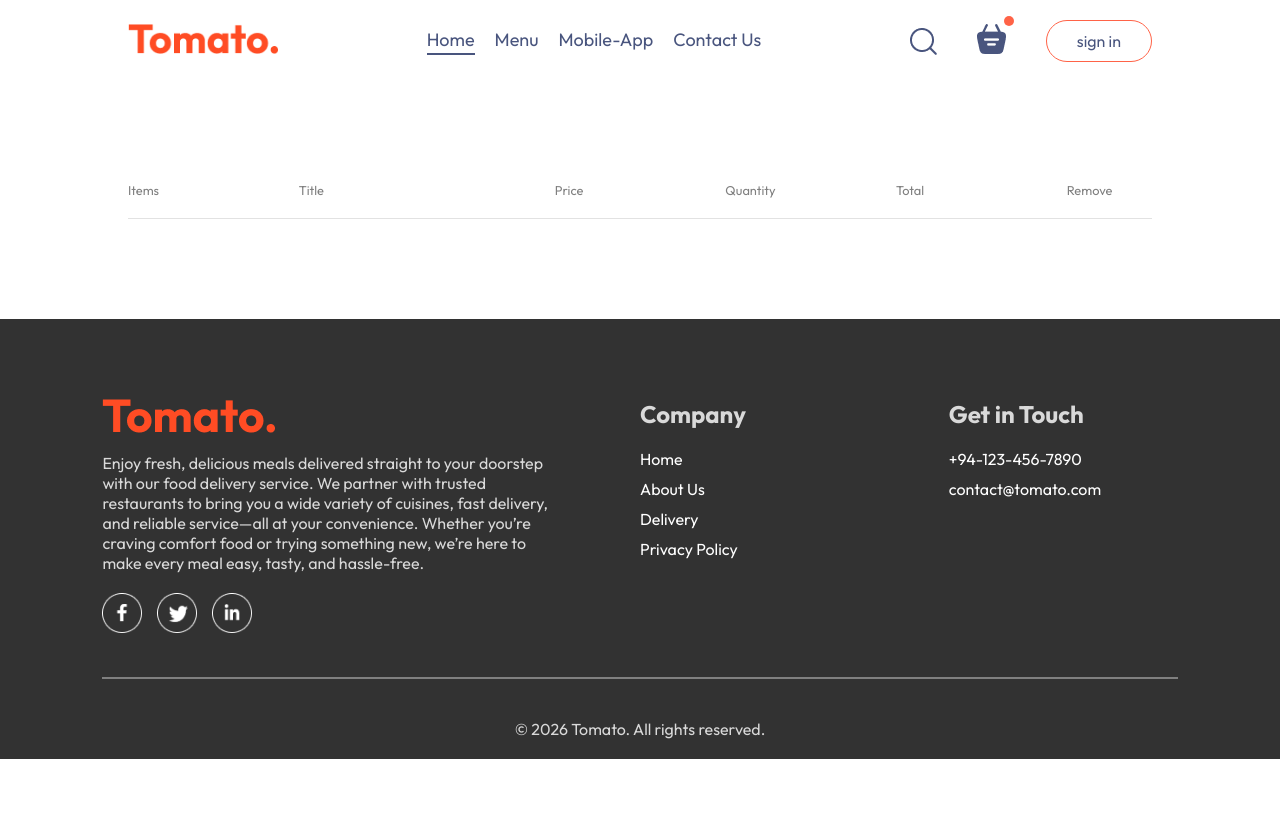
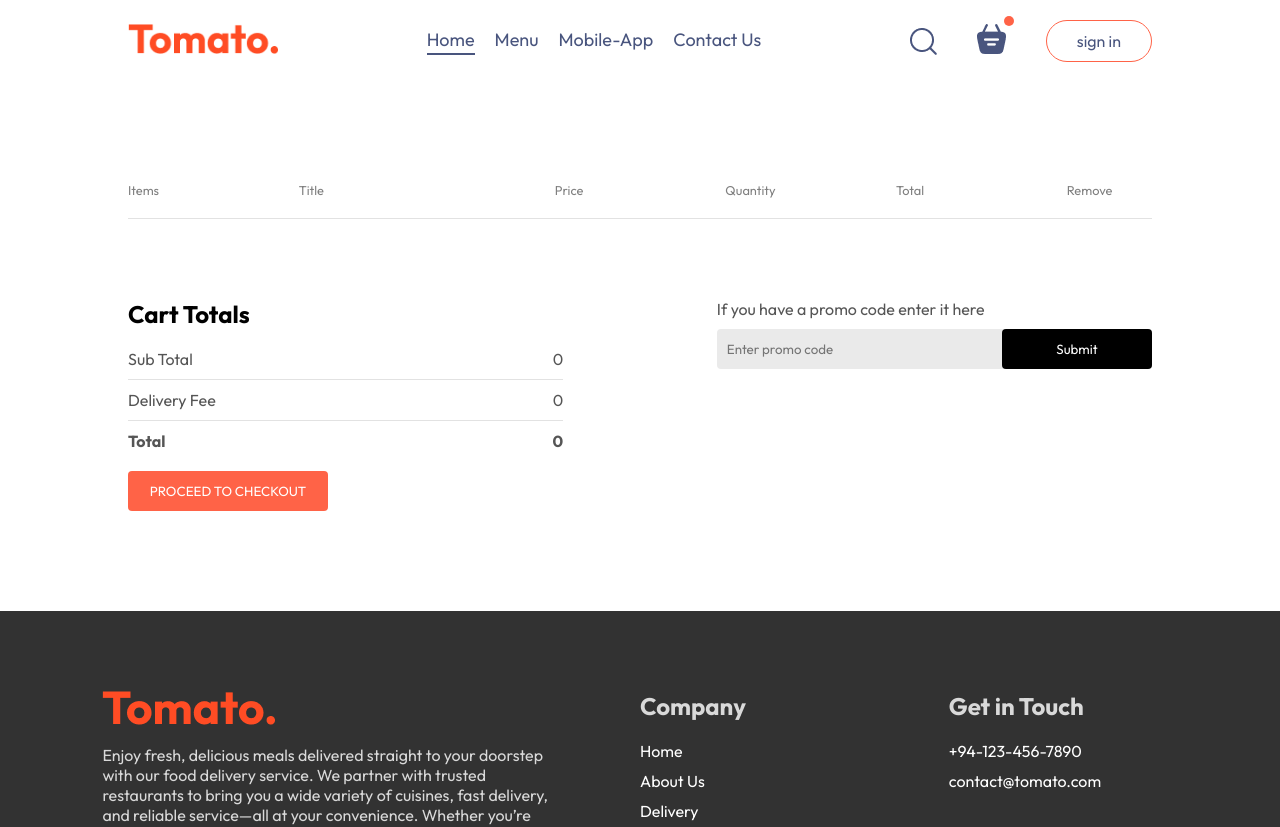
Before and after one commit to Shakithyanshaw/tomato-food-delivery, a React (Vite) app in the folder frontend/: page /cart in a window 1280 px wide. Shown: the top 827 px of the page. Before the commit the page ends 800 px from the top, so only its background shows below. Built offline with nearby package versions, Linux system fonts and the light colour scheme.

Commit message:
Add cart totals and promo code input to Cart component

```diff
--- a/frontend/src/pages/Cart/Cart.css
+++ b/frontend/src/pages/Cart/Cart.css
@@ -27,3 +27,70 @@
 .cart-items-item .cross {
   cursor: pointer;
 }
+
+.cart-bottom {
+  margin-top: 80px;
+  display: flex;
+  justify-content: space-between;
+  gap: max(12vw, 20px);
+}
+
+.cart-total {
+  flex: 1;
+  display: flex;
+  flex-direction: column;
+  gap: 20px;
+}
+
+.cart-total-details {
+  display: flex;
+  justify-content: space-between;
+  color: #555;
+}
+
+.cart-total hr {
+  margin: 10px 0px;
+}
+
+.cart-total button {
+  border: none;
+  color: white;
+  background-color: tomato;
+  width: max(15vw, 200px);
+  padding: 12px 0px;
+  border-radius: 4px;
+  cursor: pointer;
+}
+
+.cart-promocode {
+  flex: 1;
+}
+
+.cart-promocode p {
+  color: #555;
+}
+
+.cart-promocode-input {
+  margin-top: 10px;
+  display: flex;
+  justify-content: space-between;
+  align-items: center;
+  background-color: #eaeaea;
+  border-radius: 4px;
+}
+
+.cart-promocode-input input {
+  background: transparent;
+  border: none;
+  outline: none;
+  padding-left: 10px;
+}
+
+.cart-promocode-input button {
+  width: max(10vw, 150px);
+  padding: 12px 5px;
+  background-color: black;
+  border: none;
+  color: white;
+  border-radius: 4px;
+}
--- a/frontend/src/pages/Cart/Cart.jsx
+++ b/frontend/src/pages/Cart/Cart.jsx
@@ -26,10 +26,12 @@ const Cart = () => {
                 <div className="cart-items-title cart-items-item">
                   <img src={item.image} alt="" />
                   <p>{item.name}</p>
-                  <p>{item.price}</p>
+                  <p>${item.price}</p>
                   <p>{cartItems[item._id]}</p>
-                  <p>{item.price * cartItems[item._id]}</p>
-                  <p className="cross">X</p>
+                  <p>${item.price * cartItems[item._id]}</p>
+                  <p onClick={() => removeFromCart(item._id)} className="cross">
+                    X
+                  </p>
                 </div>
                 <hr />
               </div>
@@ -37,6 +39,37 @@ const Cart = () => {
           }
         })}
       </div>
+      <div className="cart-bottom">
+        <div className="cart-total">
+          <h2>Cart Totals</h2>
+          <div>
+            <div className="cart-total-details">
+              <p>Sub Total</p>
+              <p>{0}</p>
+            </div>
+            <hr />
+            <div className="cart-total-details">
+              <p>Delivery Fee</p>
+              <p>{0}</p>
+            </div>
+            <hr />
+            <div className="cart-total-details">
+              <b>Total</b>
+              <b>{0}</b>
+            </div>
+          </div>
+          <button>PROCEED TO CHECKOUT</button>
+        </div>
+        <div className="cart-promocode">
+          <div>
+            <p>If you have a promo code enter it here</p>
+            <div className="cart-promocode-input">
+              <input type="text" placeholder="Enter promo code" />
+              <button>Submit</button>
+            </div>
+          </div>
+        </div>
+      </div>
     </div>
   );
 };
```
